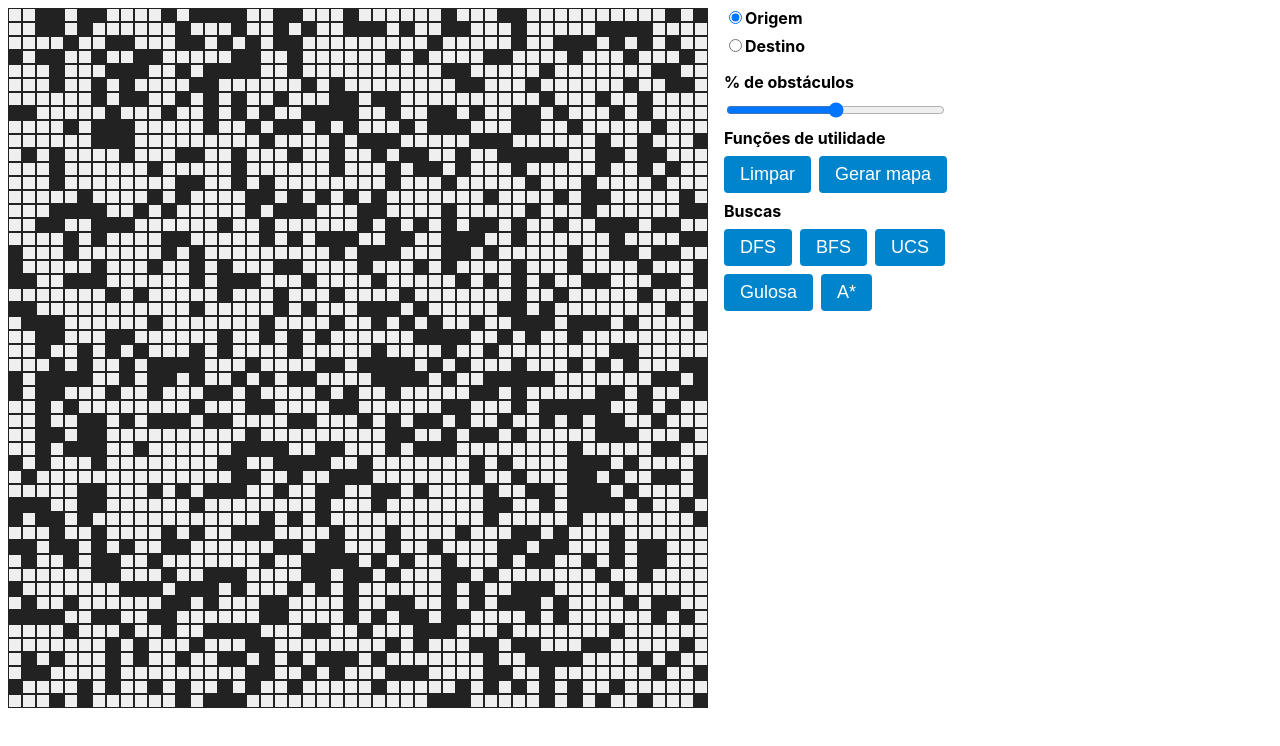
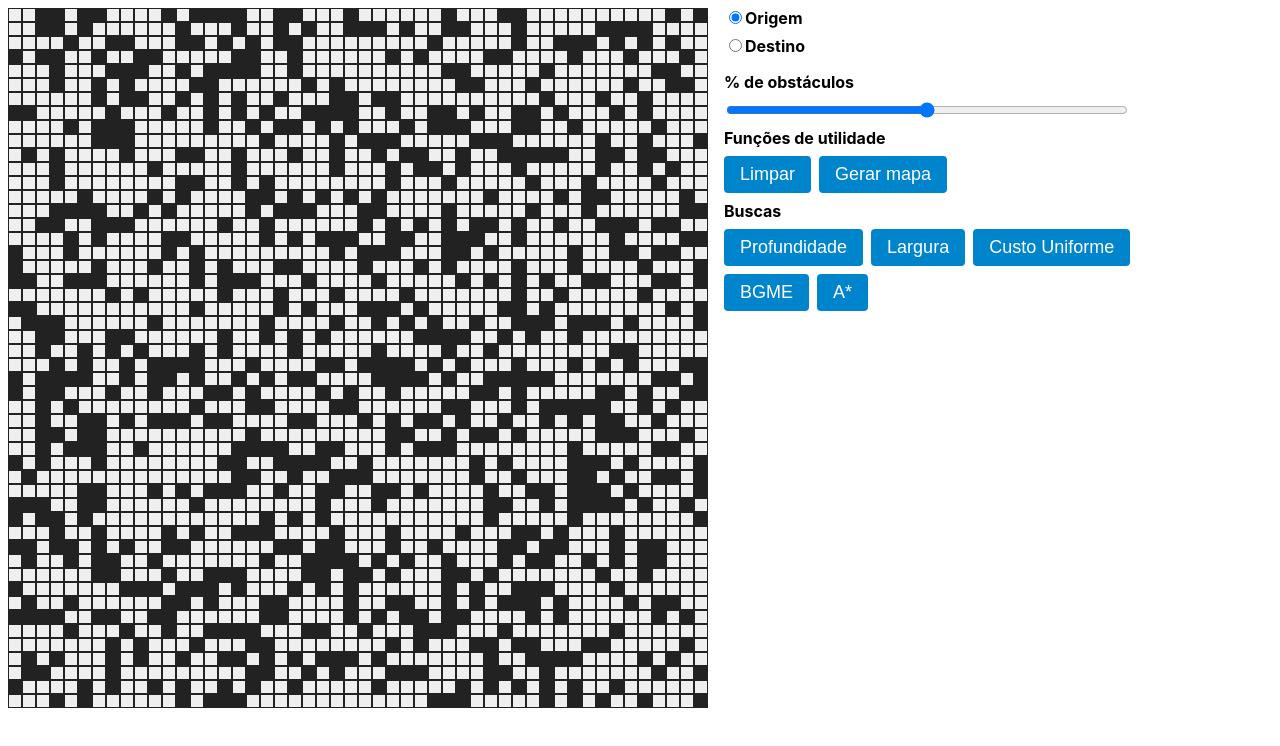
Before and after one commit to danilovilhena/buscas-grafos, a React (Create React App) app: page / in a window 1280 px wide. Shown: the top 746 px of the page. Built offline with nearby package versions, Linux system fonts and the light colour scheme; the HTML template or start-up script is replaced by a standard one.

Commit message:
💬 Update button name

```diff
--- a/src/App.js
+++ b/src/App.js
@@ -126,12 +126,12 @@ const App = () => {
 
         <b>Buscas</b>
         <div className="row">
-          <button className="btn" onClick={() => {executeDfs()}}>DFS</button>
-          <button className="btn" onClick={() => {executeBfs()}}>BFS</button>
-          <button className="btn" onClick={() => {executeUcs()}}>UCS</button>
+          <button className="btn" onClick={() => {executeDfs()}}>Profundidade</button>
+          <button className="btn" onClick={() => {executeBfs()}}>Largura</button>
+          <button className="btn" onClick={() => {executeUcs()}}>Custo Uniforme</button>
         </div>
         <div className="row" style={{marginTop: '0.5rem'}}>
-          <button className="btn" onClick={() => {executeGreedy()}}>Gulosa</button>
+          <button className="btn" onClick={() => {executeGreedy()}}>BGME</button>
           <button className="btn" onClick={() => {executeAStar()}}>A*</button>
         </div>
 
```
